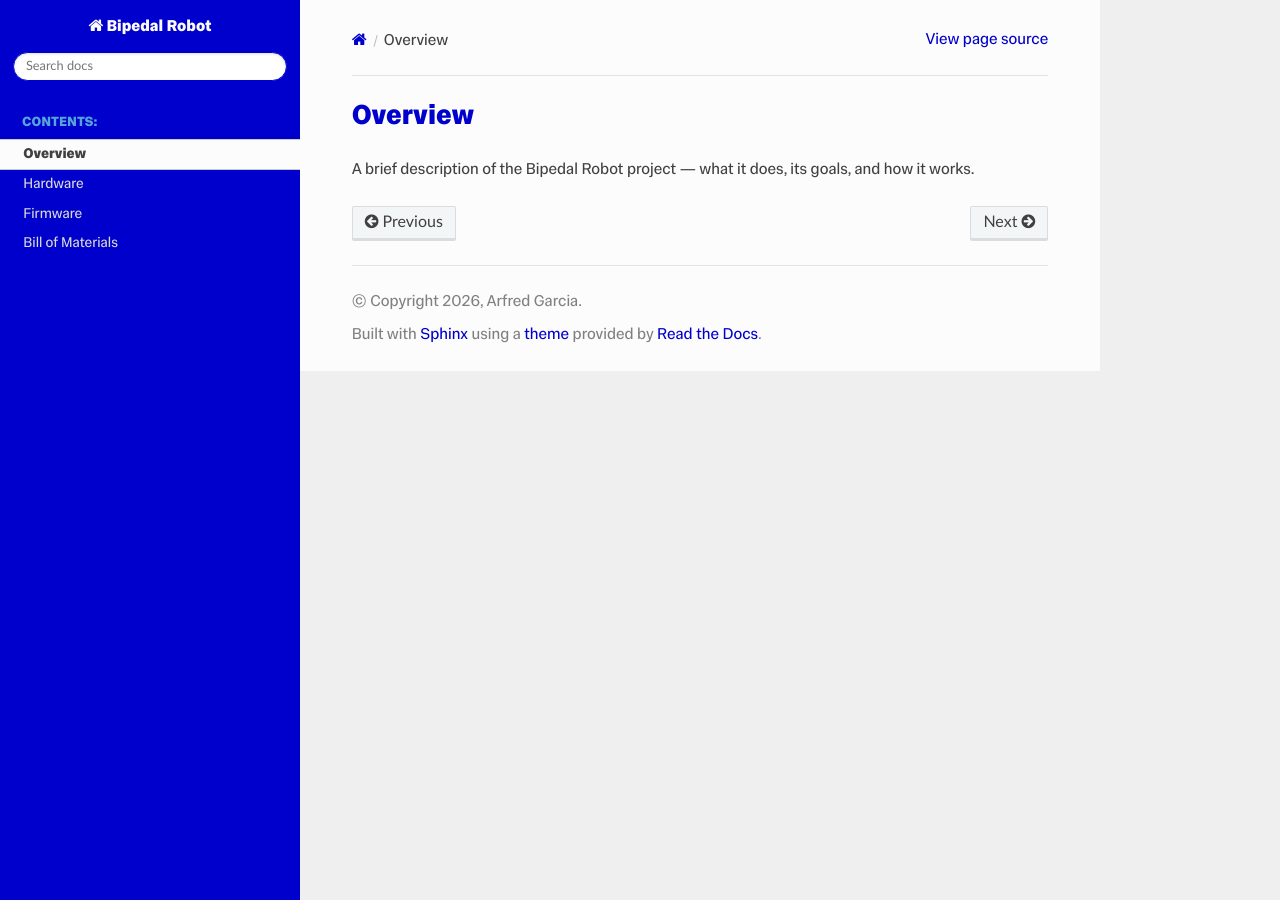
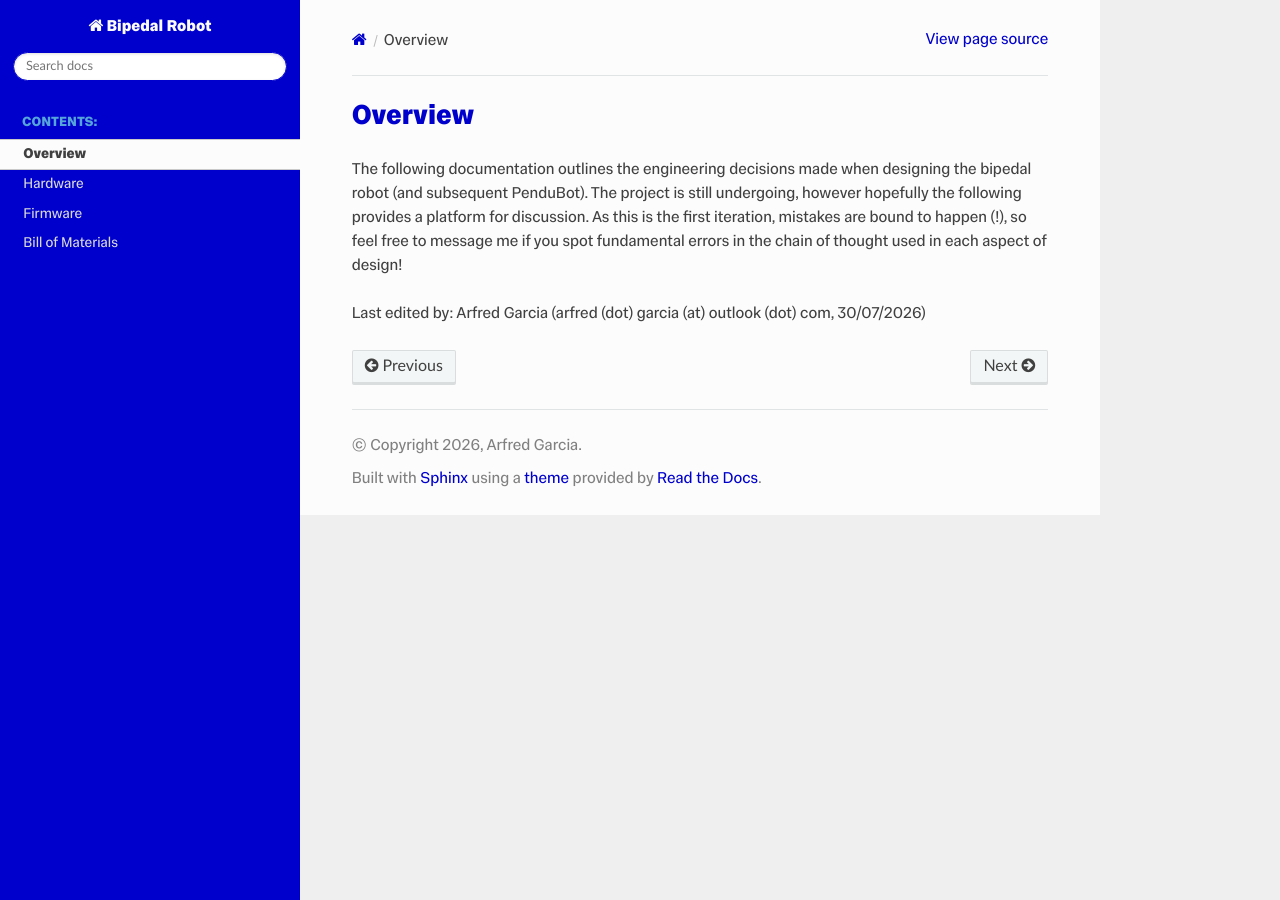
Before and after one commit to arfgar0000/Bipedal-Robot, a Sphinx documentation site: the page built from docs/source/overview.rst, in a window 1280 px wide. Built offline with Sphinx 7.4.7 and the Read the Docs theme 3.1.0, drawn with Linux system fonts in a browser that asks for light colours.

Commit message:
Overview changes - check for display

```diff
--- a/docs/source/overview.rst
+++ b/docs/source/overview.rst
@@ -1,5 +1,6 @@
 Overview
 ========
 
-A brief description of the Bipedal Robot project — what it does,
-its goals, and how it works.
+The following documentation outlines the engineering decisions made when designing the bipedal robot (and subsequent PenduBot). The project is still undergoing, however hopefully the following provides a platform for discussion. As this is the first iteration, mistakes are bound to happen (!), so feel free to message me if you spot fundamental errors in the chain of thought used in each aspect of design!
+
+Last edited by: Arfred Garcia (arfred (dot) garcia (at) outlook (dot) com, 30/07/2026)
```
